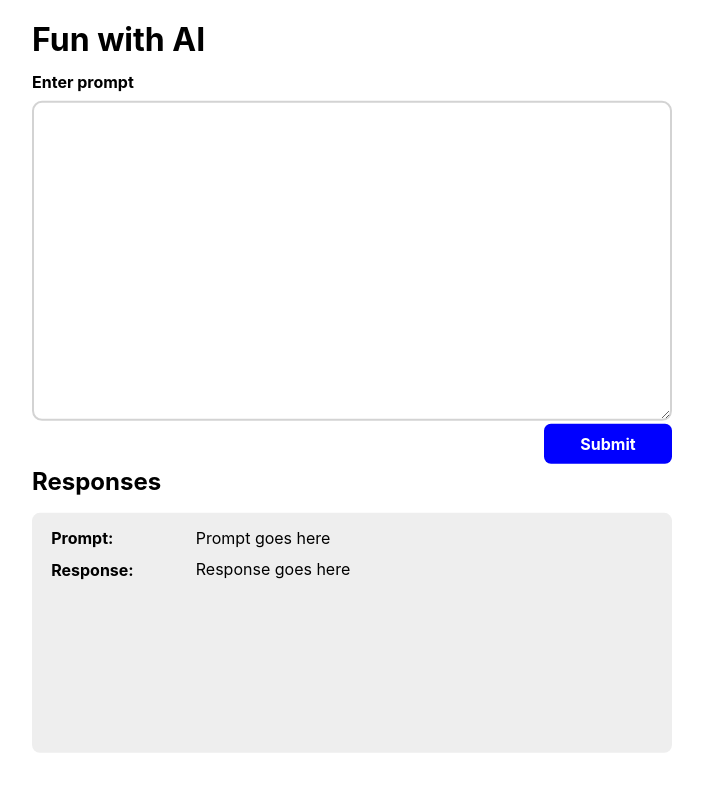
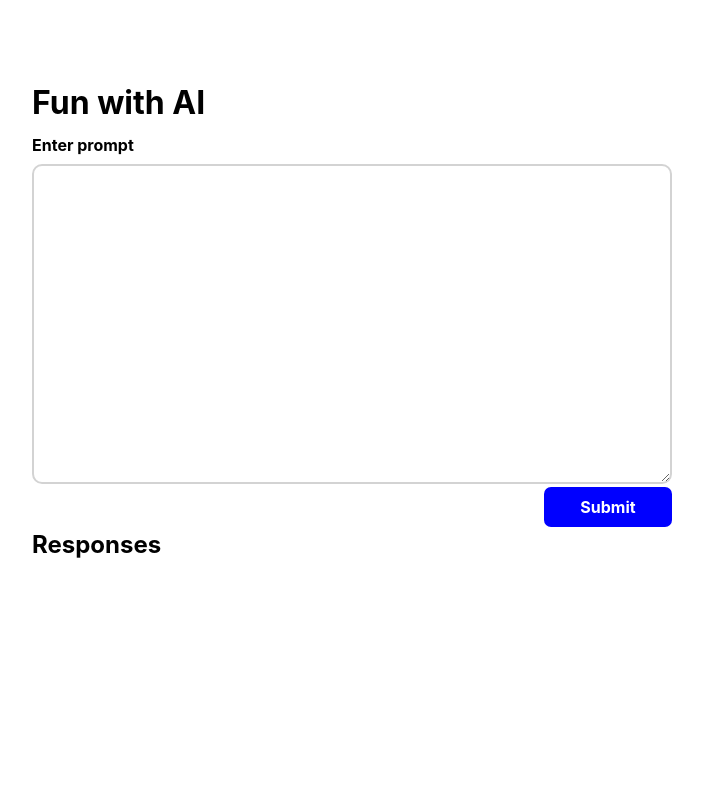
Before and after one commit to RonLHead/rlh-fun-with-ai, a React (Create React App) app: page / in a window 1280 px wide. Shown: the top 792 px of the page, without its empty margins (288-991 px from the left). Built offline with nearby package versions, Linux system fonts and the light colour scheme.

Commit message:
Refactor Responses component

```diff
--- a/src/components/Responses/Responses.js
+++ b/src/components/Responses/Responses.js
@@ -1,22 +1,27 @@
 import React from 'react';
 import './Responses.css';
 
-function Responses() {
+function Responses({ responses }) {
+  const totalResponses = responses.map(response => {
+    return(
+      <section className='Responses-section' key={response.key}>
+              <div className='sub-heading'>
+                <p className='sub-heading-margin'>Prompt:</p>
+                <p>Response:</p>
+              </div>
+              <div className='Responses-container'>
+                <p className='Responses-margin'>{response.response}</p>
+                <p>{response.prompt}</p>
+              </div>
+          </section>
+    )
+  })
     return(
         <div>
           <header className='Responses-heading'>
               <h2>Responses</h2>
           </header>
-          <section className='Responses-section'>
-              <div className='sub-heading'>
-                <p className='sub-heading-margin'>Prompt:</p>
-                <p>Response:</p>
-              </div>
-              <div className='Responses-container'>
-                <p className='Responses-margin'>Prompt goes here</p>
-                <p>Response goes here</p>
-              </div>
-          </section>
+          {totalResponses}
         </div>
     )
 }
```
